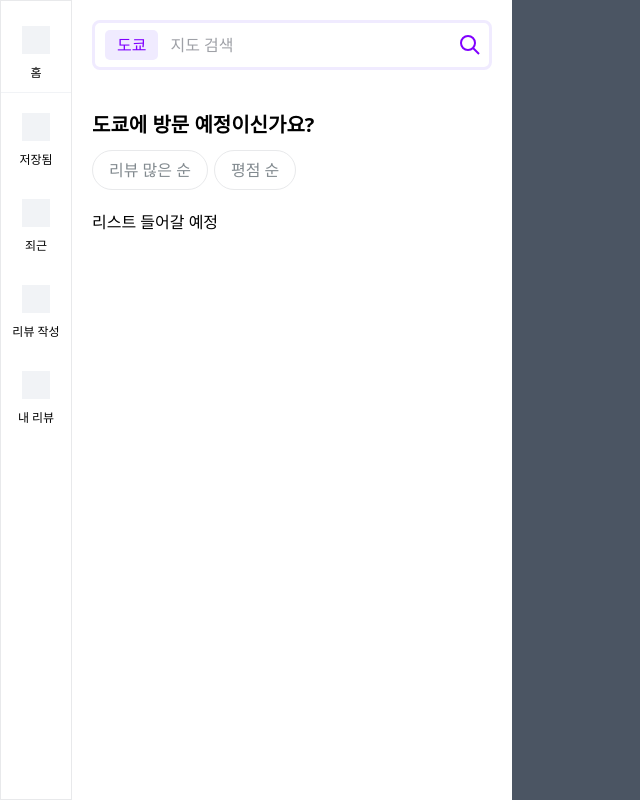
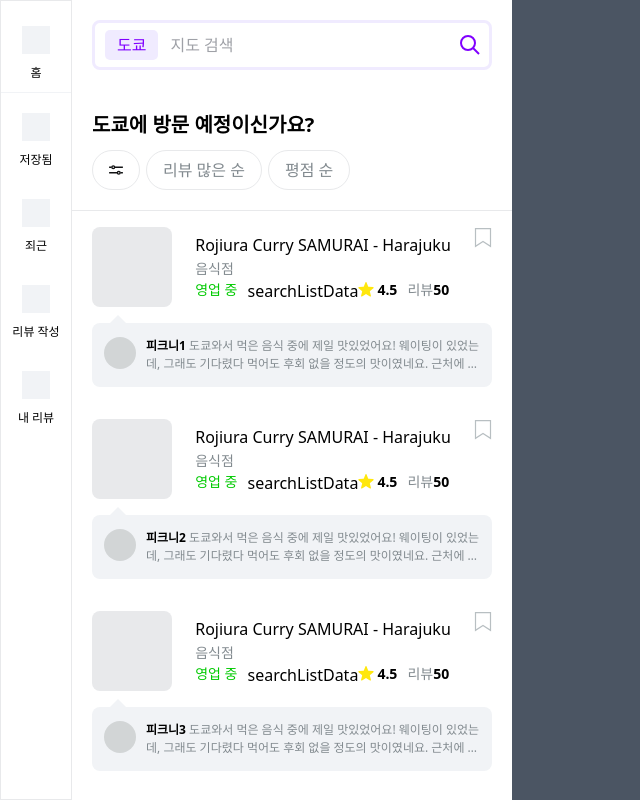
Before and after one commit to picnee/picnee_frontend, a Next.js app: page /map2 in a window 1280 px wide. Both pictures are taken after a click on the element "저장됨". Shown: the whole page, without its empty margins (0-640 px from the left). Built offline with nearby package versions, Linux system fonts and the light colour scheme.

Commit message:
Feat: 검색 리스트 UI 구현 완료

```diff
--- /dev/null
+++ b/src/app/(route)/map2/_components/SearchList.tsx
@@ -0,0 +1,60 @@
+import SpeechBubble from "@/components/common/speechBubble/SpeechBubble";
+import Icon from "@/public/svgs/Icon";
+
+interface DataType {
+  searchListData: {
+    title: string;
+    category: string;
+    openState: string;
+    score: string;
+    review: string;
+    id: string;
+    reviewText: string;
+  };
+}
+
+const SearchList = ({ searchListData }: DataType) => {
+  return (
+    <div className="pl-[20px] pr-[20px] pt-[16px] pb-[16px] hover:bg-[#F1F3F666] transition-colors duration-[300ms] cursor-pointer">
+      <div className="flex justify-between">
+        <div className="w-[80px] h-[80px] bg-gray-150 rounded-sm"></div>
+        <div className="mt-[5px]">
+          <p className="text-lg font-500">{searchListData.title}</p>
+          <p className="text-sm font-500 text-gray-500">
+            {searchListData.category}
+          </p>
+          <div className="flex gap-[10px]">
+            <p className="text-sm font-500 text-[#00CA00]">
+              {searchListData.openState}
+            </p>
+            <div className="flex">
+              searchListData
+              <div className="mt-[3px] mr-[3px]">
+                <Icon iconName="star" />
+              </div>
+              <p className="text-sm font-600"> {searchListData.score}</p>
+            </div>
+            <p className="text-sm font-500 text-gray-500">
+              리뷰
+              <span className="text-sm font-600 text-black">
+                {searchListData.review}
+              </span>
+            </p>
+          </div>
+        </div>
+        <div>
+          <Icon iconName="bookmark" />
+        </div>
+      </div>
+      <div className="mt-[16px]">
+        <SpeechBubble
+          hasAvatar={true}
+          id={searchListData.id}
+          text={searchListData.reviewText}
+        />
+      </div>
+    </div>
+  );
+};
+
+export default SearchList;
--- a/src/app/(route)/map2/_components/SearchPanel.tsx
+++ b/src/app/(route)/map2/_components/SearchPanel.tsx
@@ -1,10 +1,64 @@
 import RoundButton from "@/components/common/button/RoundButton";
 import SearchBox from "@/components/common/input/SearchBox";
+import SearchList from "./SearchList";
+
+const dummy = [
+  {
+    title: "Rojiura Curry SAMURAI - Harajuku",
+    category: "음식점",
+    openState: "영업 중",
+    score: "4.5",
+    review: "50",
+    id: "피크니1",
+    reviewText:
+      "도쿄와서 먹은 음식 중에 제일 맛있었어요! 웨이팅이 있었는데, 그래도 기다렸다 먹어도 후회 없을 정도의 맛이였네요. 근처에 백화...",
+  },
+  {
+    title: "Rojiura Curry SAMURAI - Harajuku",
+    category: "음식점",
+    openState: "영업 중",
+    score: "4.5",
+    review: "50",
+    id: "피크니2",
+    reviewText:
+      "도쿄와서 먹은 음식 중에 제일 맛있었어요! 웨이팅이 있었는데, 그래도 기다렸다 먹어도 후회 없을 정도의 맛이였네요. 근처에 백화...",
+  },
+  {
+    title: "Rojiura Curry SAMURAI - Harajuku",
+    category: "음식점",
+    openState: "영업 중",
+    score: "4.5",
+    review: "50",
+    id: "피크니3",
+    reviewText:
+      "도쿄와서 먹은 음식 중에 제일 맛있었어요! 웨이팅이 있었는데, 그래도 기다렸다 먹어도 후회 없을 정도의 맛이였네요. 근처에 백화...",
+  },
+  {
+    title: "Rojiura Curry SAMURAI - Harajuku",
+    category: "음식점",
+    openState: "영업 중",
+    score: "4.5",
+    review: "50",
+    id: "피크니4",
+    reviewText:
+      "도쿄와서 먹은 음식 중에 제일 맛있었어요! 웨이팅이 있었는데, 그래도 기다렸다 먹어도 후회 없을 정도의 맛이였네요. 근처에 백화...",
+  },
+  {
+    title: "Rojiura Curry SAMURAI - Harajuku",
+    category: "음식점",
+    openState: "영업 중",
+    score: "4.5",
+    review: "50",
+    id: "피크니5",
+    reviewText:
+      "도쿄와서 먹은 음식 중에 제일 맛있었어요! 웨이팅이 있었는데, 그래도 기다렸다 먹어도 후회 없을 정도의 맛이였네요. 근처에 백화...",
+  },
+];
 
 const SearchPanel = () => {
   return (
-    <div className="p-[20px] h-[100vh] bg-white">
-      <div className="mb-[40px]">
+    <div className="pt-[20px] h-[100vh] bg-white overflow-scroll">
+      <div className="mb-[40px] pl-[20px] pr-[20px]">
         <SearchBox
           width="100%"
           height="50px"
@@ -12,14 +66,19 @@ const SearchPanel = () => {
           sticker="도쿄"
         />
       </div>
-      <div className="mb-[20px]">
+      <div className="mb-[20px] pl-[20px] pr-[20px]">
         <p className="font-600 text-3xl mb-[10px]">도쿄에 방문 예정이신가요?</p>
         <div className="flex gap-[6px]">
+          <RoundButton hasIcon={true} iconName="filterIcon" />
           <RoundButton text="리뷰 많은 순" hasIcon={false} />
           <RoundButton text="평점 순" hasIcon={false} />
         </div>
       </div>
-      <div>리스트 들어갈 예정</div>
+      <div className="border-t border-gray-150">
+        {dummy.map((item) => (
+          <SearchList searchListData={item} key={item.id} />
+        ))}
+      </div>
     </div>
   );
 };
--- /dev/null
+++ b/src/components/common/speechBubble/SpeechBubble.tsx
@@ -0,0 +1,32 @@
+const SpeechBubble = ({
+  text,
+  id,
+  hasAvatar,
+}: {
+  text: string;
+  id: string;
+  hasAvatar: boolean;
+}) => {
+  return (
+    <div className="relative w-full pl-[12px] pr-[12px] pt-[14px] pb-[14px] bg-[#F1F3F6] text-black rounded-lg">
+      {/* 말풍선 꼭지 */}
+      <div className="absolute top-[-8px] left-[16px] w-0 h-0 border-l-[10px] border-l-transparent border-r-[10px] border-r-transparent border-b-[10px] border-b-[#F1F3F6]"></div>
+
+      {/* 본체 */}
+      <div className="flex gap-[10px]">
+        {hasAvatar && (
+          <div className="w-[32px] h-[32px] bg-gray-200 rounded-full flex-shrink-0"></div>
+        )}
+        <p
+          title={text}
+          className="text-2xs font-400 text-gray-500 line-clamp-2 overflow-hidden text-ellipsis"
+        >
+          <span className="font-600 text-black">{id} </span>
+          {text}
+        </p>
+      </div>
+    </div>
+  );
+};
+
+export default SpeechBubble;
```
